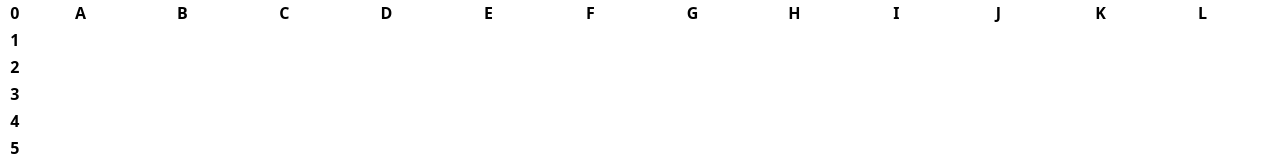
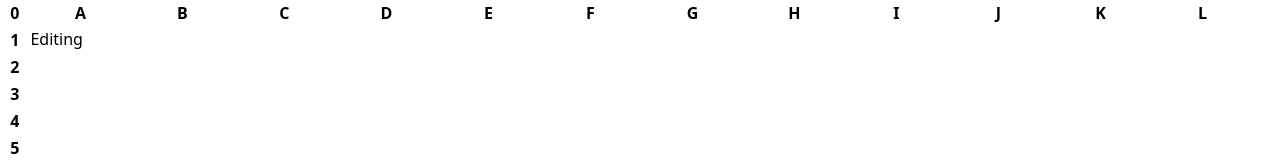
Before and after one commit to camdenwithrow/lw-sheets, a React (Vite) app: page / in a window 1280 px wide. Shown: the top 160 px of the page. Built offline with nearby package versions, Linux system fonts and the light colour scheme.

Commit message:
Alter nav behavior when editing cell

```diff
--- a/src/App.tsx
+++ b/src/App.tsx
@@ -17,12 +17,11 @@ const colSize = "100px"
 function App() {
   const [cells, setCells] = useState<Cell[][]>(Array(numRows).fill(Array(numCols).fill({ value: "" })))
   const [activeCell, setActiveCell] = useState<CellRef>({ row: 0, col: 0 })
-  const [isEditing, setIsEditing] = useState<boolean>(false)
+  const [isEditing, setIsEditing] = useState<boolean>(true)
   const [shiftKey, setShiftKey] = useState(false)
 
   useEffect(() => {
     const navigateCells = (e: KeyboardEvent, rowDelta: number, colDelta: number) => {
-      e.preventDefault()
       let newRow = activeCell.row + rowDelta
       let newCol = activeCell.col + colDelta
       if (newRow >= 0 && newRow < numRows && newCol >= 0 && newCol < numCols) {
@@ -43,24 +42,43 @@ function App() {
           setShiftKey(true)
           break
         case "Enter":
+          e.preventDefault()
+          if (isEditing) {
+            setIsEditing(false)
             const rowChange = shiftKey ? -1 : 1
             navigateCells(e, rowChange, 0)
+          } else {
+            setIsEditing(true)
+          }
           break
         case "Tab":
+          e.preventDefault()
           const colChange = shiftKey ? -1 : 1
           navigateCells(e, 0, colChange)
           break
         case "ArrowUp":
+          e.preventDefault()
+          if (!isEditing) {
             navigateCells(e, -1, 0)
+          }
           break
         case "ArrowDown":
+          e.preventDefault()
+          if (!isEditing) {
             navigateCells(e, 1, 0)
+          }
           break
         case "ArrowLeft":
+          e.preventDefault()
+          if (!isEditing) {
             navigateCells(e, 0, -1)
+          }
           break
         case "ArrowRight":
+          e.preventDefault()
+          if (!isEditing) {
             navigateCells(e, 0, 1)
+          }
           break
       }
     }
@@ -72,7 +90,7 @@ function App() {
       window.removeEventListener("keydown", handleKeyDown)
       window.removeEventListener("keyup", handleKeyUp)
     }
-  }, [activeCell, setActiveCell, shiftKey, setShiftKey])
+  }, [activeCell, setActiveCell, shiftKey, setShiftKey, isEditing])
 
   const genColHeaders = (index: number) => {
     let columnName = ""
@@ -81,6 +99,10 @@ function App() {
       index = Math.floor(index / 26) - 1
     }
     return columnName
+  }
+
+  const isActiveCell = (row: number, col: number) => {
+    return activeCell.row === row && activeCell.col === col
   }
 
   return (
@@ -111,7 +133,7 @@ function App() {
                       height: rowSize,
                     }}
                   >
-                    <p>{cell.value}</p>
+                    {isEditing && isActiveCell(rowIndex, colIndex) ? <div>Editing</div> : <p>{cell.value}</p>}
                   </div>
                 </td>
               ))}
```
Lines whose indentation alone changed are shown as unchanged.
